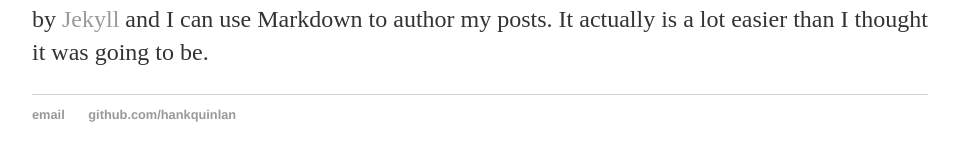
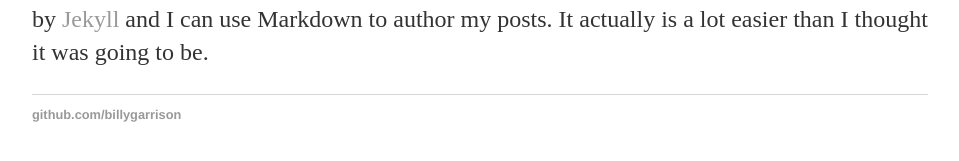
Before and after one commit to billygarrison/billygarrison.github.io, a Jekyll site: the page built from _posts/2018-12-12-github-page.md, in a window 1280 px wide. Shown: the part 286-447 px from the top of the page, without its empty margins (160-1119 px from the left). Built offline with Jekyll 4.4.1, drawn with Linux system fonts in a browser that asks for light colours.

Commit message:
Update default.html
Removed reference to tutorial author name

```diff
--- a/_layouts/default.html
+++ b/_layouts/default.html
@@ -21,9 +21,8 @@
 			</div><!-- /.container -->
 			<footer>
 	    		<ul>
-	        		<li><a href="mailto:hankquinlanhub@gmail.com">email</a></li>
-	        		<li><a href="https://github.com/hankquinlan">github.com/hankquinlan</a></li>
-				</ul>
+	        		<li><a href="https://github.com/billygarrison">github.com/billygarrison</a></li>
+			</ul>
 			</footer>
 		</body>
 	</html>
```
